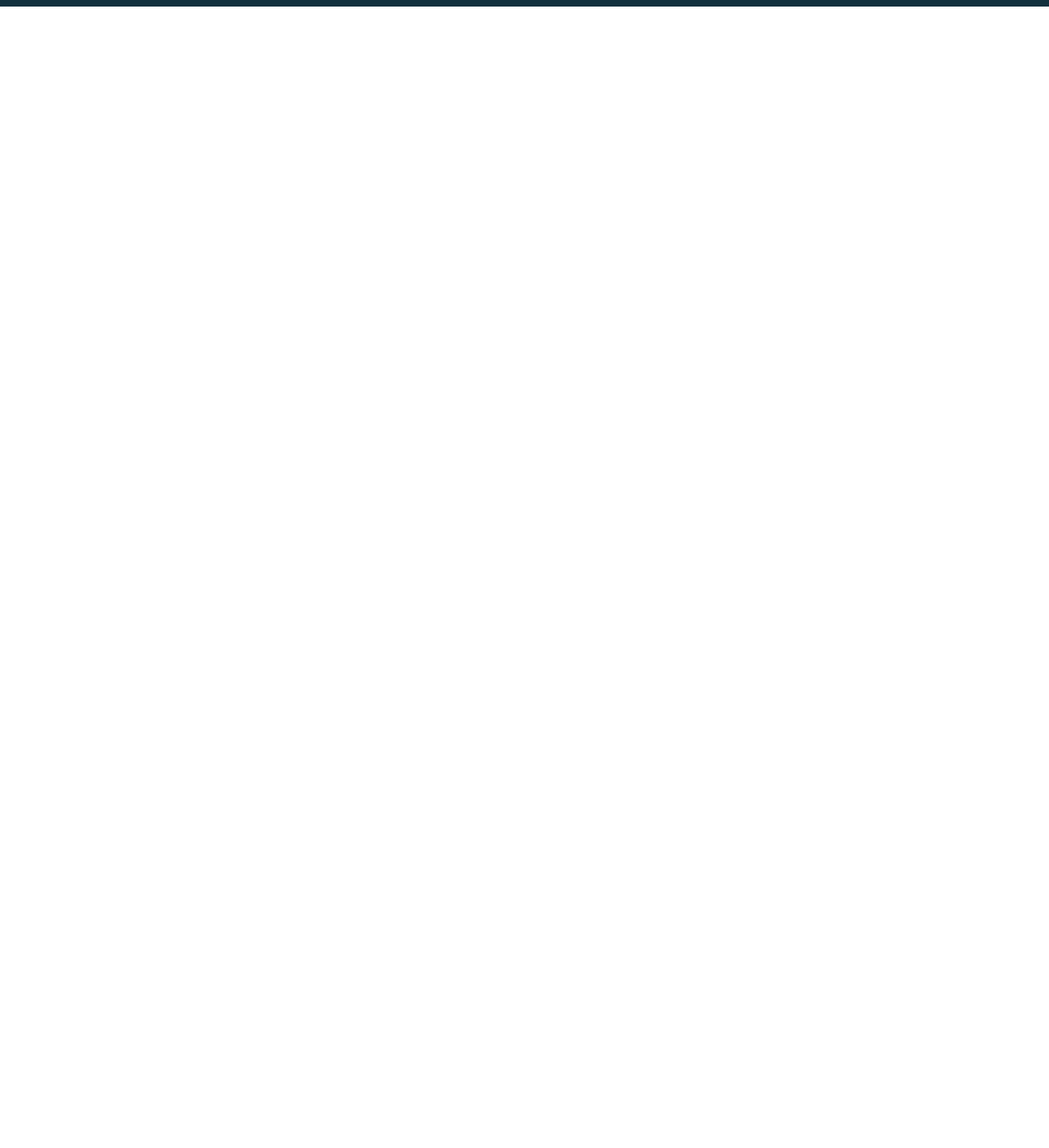
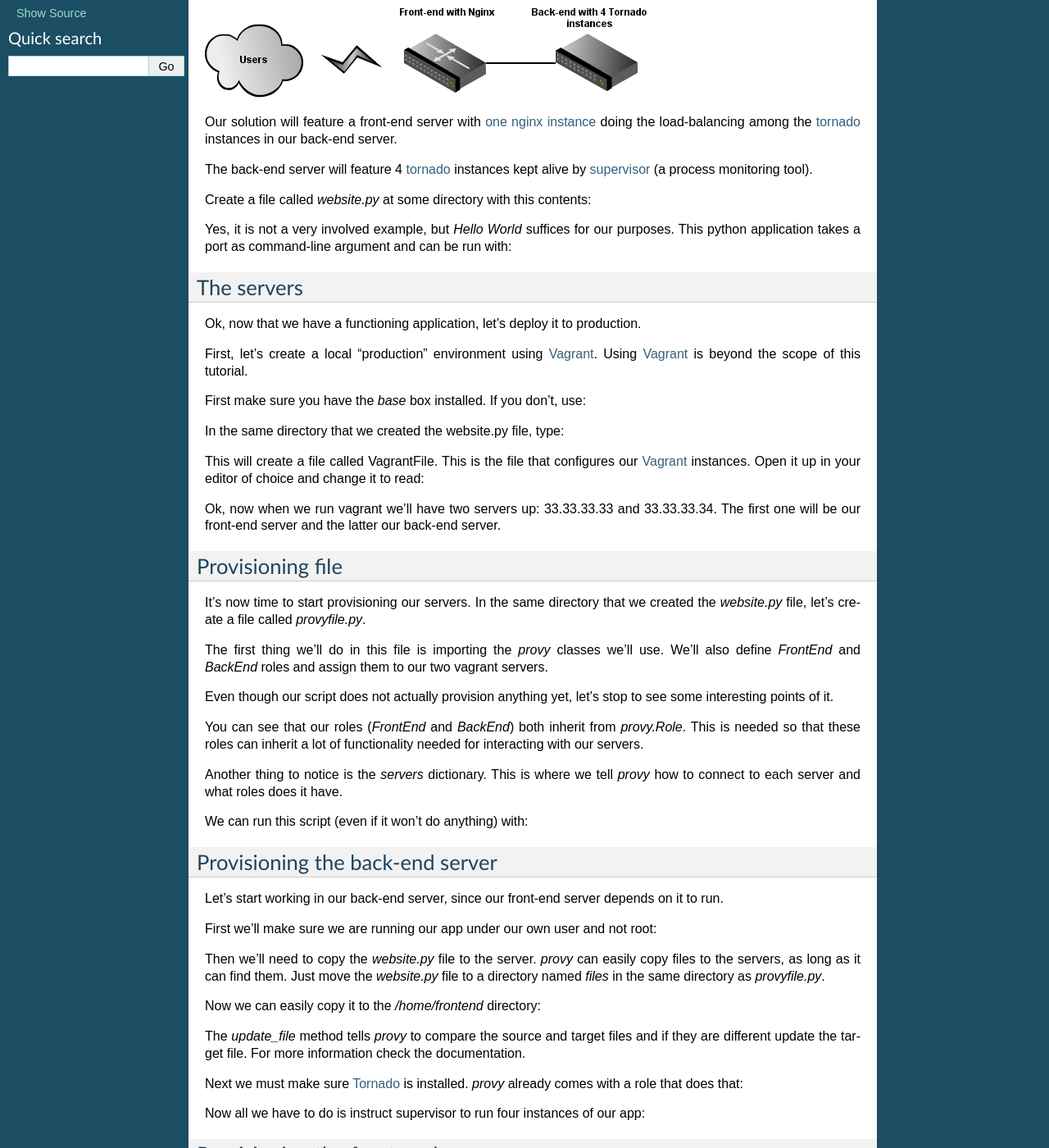
Before and after one commit to python-provy/provy, a Sphinx documentation site: the page built from docs/source/getting-started.rst, in a window 1280 px wide and 1400 px high, scrolled down 270 px. Shown: the whole window at 82% size. Built offline with Sphinx 7.4.7, drawn with Linux system fonts in a browser that asks for light colours; before the commit the page ends 900 px from its top, so only the background shows below that; some of the changed text lies outside the part shown.

Commit message:
*Getting started*

```diff
--- a/docs/source/getting-started.rst
+++ b/docs/source/getting-started.rst
@@ -1,5 +1,88 @@
 Getting started
 ===============
+
 Starting to provision servers with *provy* is extremely simple. We'll provision a fairly scalable infrastructure (yet simple) for a `Tornado <http://tornadoweb.org/>`_ website.
 
-Tornado is facebook's python web server. It features non-blocking I/O and is extremely fast.
+`Tornado <http://tornadoweb.org/>`_ is facebook's python web server. It features non-blocking I/O and is extremely fast.
+
+The solution
+------------
+
+Below you can see a diagram of our solution:
+
+.. image:: images/provy_sample.png
+
+Our solution will feature a front-end server with `one nginx instance <http://www.nginx.org/>`_ doing the load-balancing among the `tornado <http://tornadoweb.org/>`_ instances in our back-end server.
+
+The back-end server will feature 4 `tornado <http://tornadoweb.org/>`_ instances kept alive by `supervisor <http://supervisord.org/>`_ (a process monitoring tool).
+
+Create a file called *website.py* at some directory with this contents:
+
+Yes, it is not a very involved example, but *Hello World* suffices for our purposes. This python application takes a port as command-line argument and can be run with:
+
+The servers
+-----------
+
+Ok, now that we have a functioning application, let's deploy it to production.
+
+First, let's create a local "production" environment using `Vagrant <http://vagrantup.com/>`_. Using `Vagrant <http://vagrantup.com/>`_ is beyond the scope of this tutorial.
+
+First make sure you have the *base* box installed. If you don't, use:
+
+In the same directory that we created the website.py file, type:
+
+This will create a file called VagrantFile. This is the file that configures our `Vagrant <http://vagrantup.com/>`_ instances. Open it up in your editor of choice and change it to read:
+
+Ok, now when we run vagrant we'll have two servers up: 33.33.33.33 and 33.33.33.34. The first one will be our front-end server and the latter our back-end server.
+
+Provisioning file
+-----------------
+
+It's now time to start provisioning our servers. In the same directory that we created the *website.py* file, let's create a file called *provyfile.py*.
+
+The first thing we'll do in this file is importing the *provy* classes we'll use. We'll also define *FrontEnd* and *BackEnd* roles and assign them to our two vagrant servers.
+
+Even though our script does not actually provision anything yet, let's stop to see some interesting points of it.
+
+You can see that our roles (*FrontEnd* and *BackEnd*) both inherit from *provy.Role*. This is needed so that these roles can inherit a lot of functionality needed for interacting with our servers.
+
+Another thing to notice is the *servers* dictionary. This is where we tell *provy* how to connect to each server and what roles does it have.
+
+We can run this script (even if it won't do anything) with:
+
+Provisioning the back-end server
+--------------------------------
+
+Let's start working in our back-end server, since our front-end server depends on it to run.
+
+First we'll make sure we are running our app under our own user and not root:
+
+Then we'll need to copy the *website.py* file to the server. *provy* can easily copy files to the servers, as long as it can find them. Just move the *website.py* file to a directory named *files* in the same directory as *provyfile.py*.
+
+Now we can easily copy it to the */home/frontend* directory:
+
+The *update_file* method tells *provy* to compare the source and target files and if they are different update the target file. For more information check the documentation.
+
+Next we must make sure `Tornado <http://tornadoweb.org/>`_ is installed. *provy* already comes with a role that does that:
+
+Now all we have to do is instruct supervisor to run four instances of our app:
+
+Provisioning the front-end server
+---------------------------------
+
+Ok, now let's get our front-end up and running. *provy* comes with an `nginx <http://www.nginx.org/>`_ module, so it is pretty easy configuring it.
+
+We have to provide template files for both *nginx.conf* and our website's site. Following what `Tornado <http://tornadoweb.org/>`_'s documentation instructs, these are good templates:
+
+Save them as *files/nginx.conf* and *files/website*, respectively.
+
+Now all that's left is making sure that *provy* configures our front-end server:
+
+See how we passed the user name as an option to the *nginx.conf* template? *provy* allows this kind of template interaction in many places. For more information, check the documentation.
+
+Running and verifying it works
+------------------------------
+
+We can now fire our brand new infrastructure and check that the website is working:
+
+After these 3 commands finished running (it might take a long time depending on your connection speed), you should see *Hello World* as the result of the curl command.
```
